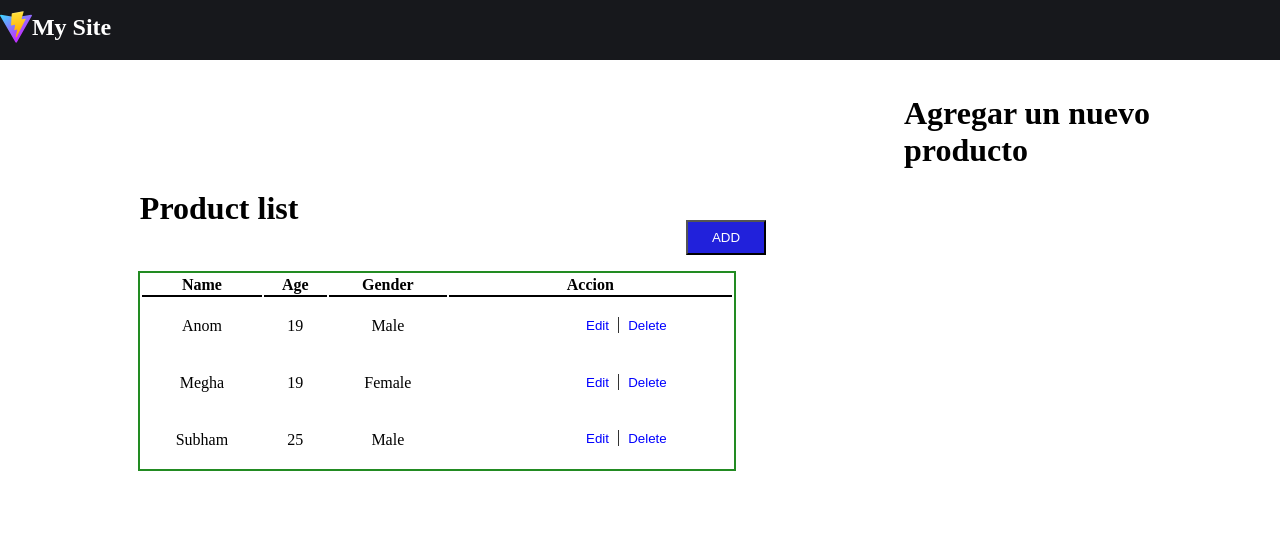
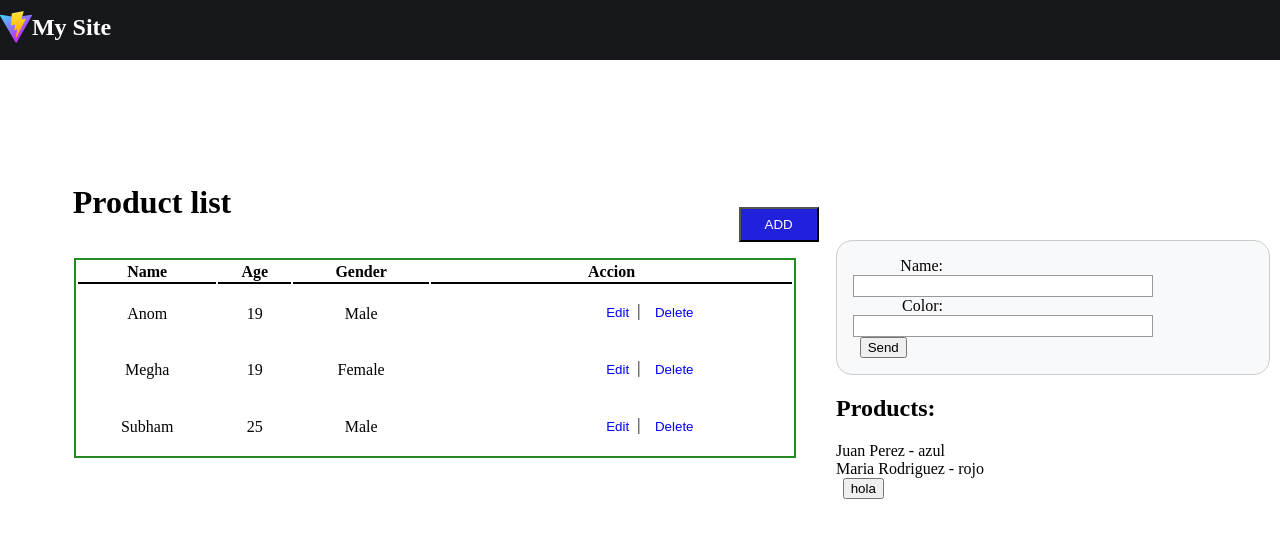
Before and after one commit to TatianaIng96/my-site-crud, a React (Vite) app: page / in a window 1280 px wide. Both pictures are taken after a click on the button "ADD". Shown: the top 538 px of the page. Built offline with nearby package versions, Linux system fonts and the light colour scheme.

Commit message:
edit-products

```diff
--- a/src/App.css
+++ b/src/App.css
@@ -50,15 +50,25 @@ nav{
 .column1 {
   order: 1; /* Cambiar el orden de la columna 1 */
   flex:1;
-  padding: 10px;
+  background-color:white;
+  flex-basis: 600%;
+  margin-left: 2%;
+}
+
+.column1.show {
+  order: 1; /* Cambiar el orden de la columna 1 */
+  flex:1;
   background-color:white;
   flex-basis: 70%;
+  margin-left: -5%;
 
 }
 
 .column2 {
   order: 2; /* Cambiar el orden de la columna 2 */
   flex-basis: 30%;
+  margin-top: 13%;
+  margin-left: -10%;
 }
 
 .navbar-toggler {
--- a/src/App.jsx
+++ b/src/App.jsx
@@ -1,6 +1,7 @@
 import { useState } from 'react'
 import reactLogo from './assets/react.svg'
 import viteLogo from '/vite.svg'
+import EditProdut from './EditProduct'
 import './App.css'
 
 
@@ -12,9 +13,14 @@ function App() {
   ]
 
   const [showMenu, setShowMenu] = useState(false);
+  const [showAdd,setShowAdd]=useState(false)
 
   const toggleMenu = () => {
     setShowMenu(!showMenu);
+  };
+
+  const buttonAdd = () => {
+    setShowAdd(!showAdd);
   };
   return (
     <>
@@ -26,11 +32,11 @@ function App() {
       </nav>
         <div className={`position-column  container navbar-menu ${showMenu ? "show" : ""}`}
           id="navbarMenu">
-            <div className='column column1'>
+            <div className={`column column1 ${showAdd ? "show" : ""}`}>
               <div className='class-table'>
                 <div className='container-button'>
                   <h1 className='product'>Product list</h1>
-                  <button className='button-add'>ADD</button>
+                  <button className='button-add' onClick={buttonAdd}>ADD</button>
                 </div>
                 <table>
                     <thead><tr>
@@ -58,7 +64,7 @@ function App() {
               </div>
             </div>
             <div className='column column2'>
-                <h1>Agregar un nuevo producto</h1>
+                {showAdd &&  <EditProdut/>}
             </div>
         </div>
     </>
--- /dev/null
+++ b/src/EditProduct/EditProduct.css
@@ -0,0 +1,4 @@
+.hola{
+    background-color: blue;
+    color: blue;
+}
--- /dev/null
+++ b/src/EditProduct/index.jsx
@@ -0,0 +1,46 @@
+import React, { useState, useEffect } from "react";
+import {productList} from "../assets/data";
+import FormCard from "../FormCard";
+
+const EditProdut = () => {
+  const [product, setProduct] = useState({
+      productName: '',
+      color: '',
+  })
+
+  const [products, setProducts] = useState(productList);
+
+
+  const handleChange = (e) => {
+      const { name, value } = e.target
+      setProduct({ ...product, [name]: value })
+  }
+
+  const handleSubmit = (e) => {
+    e.preventDefault();
+    const newProduct = {
+      ...product,
+      id: Date.now(),
+    }
+
+    setProducts([...products, newProduct]);
+    // reset form
+    setProduct({
+      productName: '',
+      color: '',
+    })
+  }
+
+  // useEffect(() => {
+  //   console.log(products);
+  // }, [products]); // Este efecto se ejecutará cada vez que 'products' cambie
+
+  return (
+    <>
+      <FormCard product={product} products={products} handleChange={handleChange} handleSubmit= {handleSubmit}/>
+      <button className="hola">hola</button>
+    </>
+  )
+}
+
+export default EditProdut;
--- /dev/null
+++ b/src/FormCard/FormCard.css
@@ -0,0 +1,66 @@
+form {
+  /* Centrar el formulario en la página */
+  margin: 0 auto;
+  width: 400px;
+  /* Esquema del formulario */
+  padding: 1em;
+  border: 1px solid #CCC;
+  border-radius: 1em;
+  background-color:rgba(248,249,251,255);
+}
+
+ul {
+  list-style: none;
+  padding: 0;
+  margin: 0;
+}
+
+form li + li {
+  margin-top: 1em;
+}
+
+label {
+  /* Tamaño y alineación uniforme */
+  display: inline-block;
+  width: 90px;
+  text-align: right;
+}
+
+input,
+textarea {
+  /* Para asegurarse de que todos los campos de texto tienen la misma configuración de letra
+     Por defecto, las áreas de texto tienen un tipo de letra monoespaciada */
+  font: 1em sans-serif;
+
+  /* Tamaño uniforme del campo de texto */
+  width: 300px;
+  box-sizing: border-box;
+
+  /* Hacer coincidir los bordes del campo del formulario */
+  border: 1px solid #999;
+}
+
+input:focus,
+textarea:focus {
+  /* Destacado adicional para elementos que tienen el cursor */
+  border-color: #999;
+}
+
+textarea {
+  /* Alinear los campos de texto multilínea con sus etiquetas */
+  vertical-align: top;
+
+  /* Proporcionar espacio para escribir texto */
+  height: 5em;
+}
+
+.button {
+  /* Alinear los botones con los campos de texto */
+  padding-left: 90px; /* mismo tamaño que los elementos de la etiqueta */
+}
+
+button {
+  /* Este margen adicional representa aproximadamente el mismo espacio que el espacio
+     entre las etiquetas y sus campos de texto */
+  margin-left: .5em;
+}
--- /dev/null
+++ b/src/FormCard/index.jsx
@@ -0,0 +1,57 @@
+import './FormCard.css'
+const FormCard = ({
+  product,
+  products,
+  handleChange,
+  handleSubmit
+}) => {
+  return(
+    <>
+      <div className="conta">
+        <div>
+          <form onSubmit={handleSubmit}>
+            <div>
+              <label htmlFor='productName'>
+                Name:
+                <input
+                  type="text"
+                  id="productName"
+                  name="productName"
+                  value={product.productName}
+                  onChange={handleChange}
+                />
+              </label>
+            </div>
+
+            <div>
+              <label htmlFor='color'>
+                Color:
+                <input
+                  type="text"
+                  id="color"
+                  name="color"
+                  value={product.color}
+                  onChange={handleChange}
+                />
+              </label>
+            </div>
+            <button type="submit">Send</button>
+          </form>
+
+          <div>
+            <h2>Products:</h2>
+            <ul>
+              {products.map((product) => (
+                <li key={product.id}>
+                  {product.productName} - {product.color}
+                </li>
+              ))}
+            </ul>
+          </div>
+        </div>
+      </div>
+    </>
+  )
+}
+
+export default FormCard;
--- /dev/null
+++ b/src/assets/data.js
@@ -0,0 +1,13 @@
+export const productList = [
+    {
+      id: 1,
+      productName: 'Juan Perez',
+      color: 'azul',
+    },
+    {
+      id: 2,
+      productName: 'Maria Rodriguez',
+      color: 'rojo',
+    },
+    // Agregar más contactos aquí...
+  ];
```
